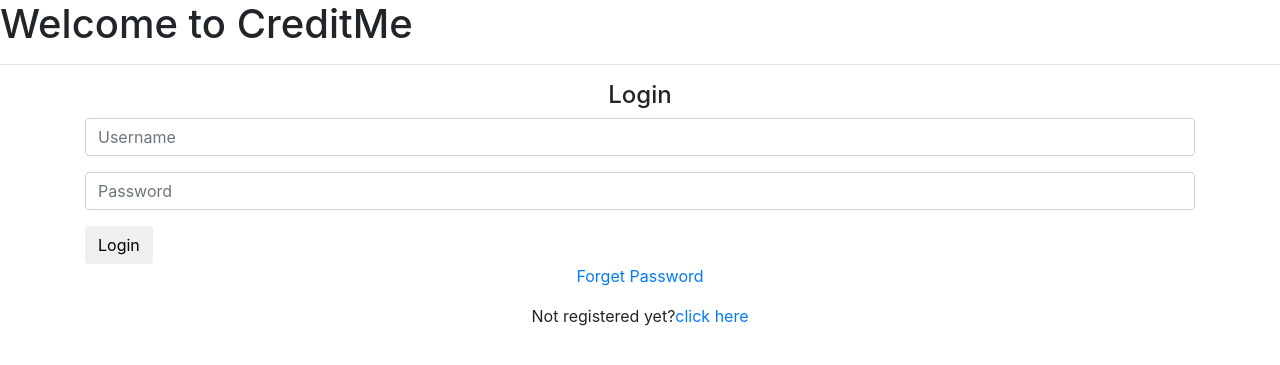
After one commit to xs0203401/DMgtProject, a Django app: template CreditMe/webapp/templates/webapp/login.html in a window 1280 px wide. The commit adds this page. Shown: the top 365 px of the page. Run offline with Django 3.2, Linux system fonts and the light colour scheme; the template is opened without the code that fills it, so the values that code supplies are empty; some libraries are stand-ins or nearby versions.

Commit message:
test_render

```diff
--- a/CreditMe/webapp/templates/webapp/BASE.html
+++ b/CreditMe/webapp/templates/webapp/BASE.html
@@ -14,33 +14,14 @@
     <script src="https://cdnjs.cloudflare.com/ajax/libs/popper.js/1.14.3/umd/popper.min.js" integrity="sha384-ZMP7rVo3mIykV+2+9J3UJ46jBk0WLaUAdn689aCwoqbBJiSnjAK/l8WvCWPIPm49" crossorigin="anonymous"></script>
     <script src="https://stackpath.bootstrapcdn.com/bootstrap/4.1.3/js/bootstrap.min.js" integrity="sha384-ChfqqxuZUCnJSK3+MXmPNIyE6ZbWh2IMqE241rYiqJxyMiZ6OW/JmZQ5stwEULTy" crossorigin="anonymous"></script>
 
-    <title>{% block title %}{% endblock %}</title>
+    <title>CreditMe - {% block title %}{% endblock %}</title>
   </head>
   <body>
     <h1>Welcome to CreditMe</h1>
 	<hr>
 	<div class="container">
-	<div class="login-popup-wrap new_login_popup">
-		<div class="login-popup-heading text-center">
-			<h4><i class="fa fa-lock" aria-hidden="true"></i> Login </h4>
-		</div>
-		<!--<form accept-charset="utf-8" method="post" action="">-->
-		<form id="loginMember" role="form" action="" method="post">
-			<div class="form-group">
-				<input type="text" class="form-control" id="user_id" placeholder="e-mail / Mobile no" name="user_id">
-			</div>
-			<div class="form-group">
-				<input type="password" class="form-control" id="password" placeholder="Password" name="password">
-			</div>
-			<button type="submit" class="btn btn-default login-popup-btn" name="submit" value="1">Login</button>
-		</form>
-		<div class="form-group text-center">
-		<a class="pwd-forget" href="javascript:void(0)" id="open_forgotPassword">Forget Password</a>
-		</div>
-		<div class="text-center">Not registered yet?<a href="">click here</a></div>
+	{% block content %}{% endblock %}
 	</div>
-	{% block content %}{% endblock %}
-</div>
 
   </body>
 </html>
--- /dev/null
+++ b/CreditMe/webapp/templates/webapp/login.html
@@ -0,0 +1,22 @@
+{% extends "BASE.html" %}
+{% block title %}Login{% endblock %}
+{% block content %}
+<div class="login-popup-wrap new_login_popup">
+	<div class="login-popup-heading text-center">
+		<h4><i class="fa fa-lock" aria-hidden="true"></i> Login </h4>
+	</div>
+	<form id="loginMember" role="form" action="" method="post">
+		<div class="form-group">
+			<input type="text" class="form-control" id="user_id" placeholder="Username" name="user_id">
+		</div>
+		<div class="form-group">
+			<input type="password" class="form-control" id="password" placeholder="Password" name="password">
+		</div>
+		<button type="submit" class="btn btn-default login-popup-btn" name="submit" value="1">Login</button>
+	</form>
+	<div class="form-group text-center">
+	<a class="pwd-forget" href="javascript:void(0)" id="open_forgotPassword">Forget Password</a>
+	</div>
+	<div class="text-center">Not registered yet?<a href="">click here</a></div>
+</div>
+{% endblock %}
--- a/CreditMe/webapp/views.py
+++ b/CreditMe/webapp/views.py
@@ -3,4 +3,4 @@ from django.http import HttpResponse
 
 # Create your views here.
 def index(request):
-	return HttpResponse("<h1>Index!</h1>")
+	return render(request, 'webapp/login.html')
```
